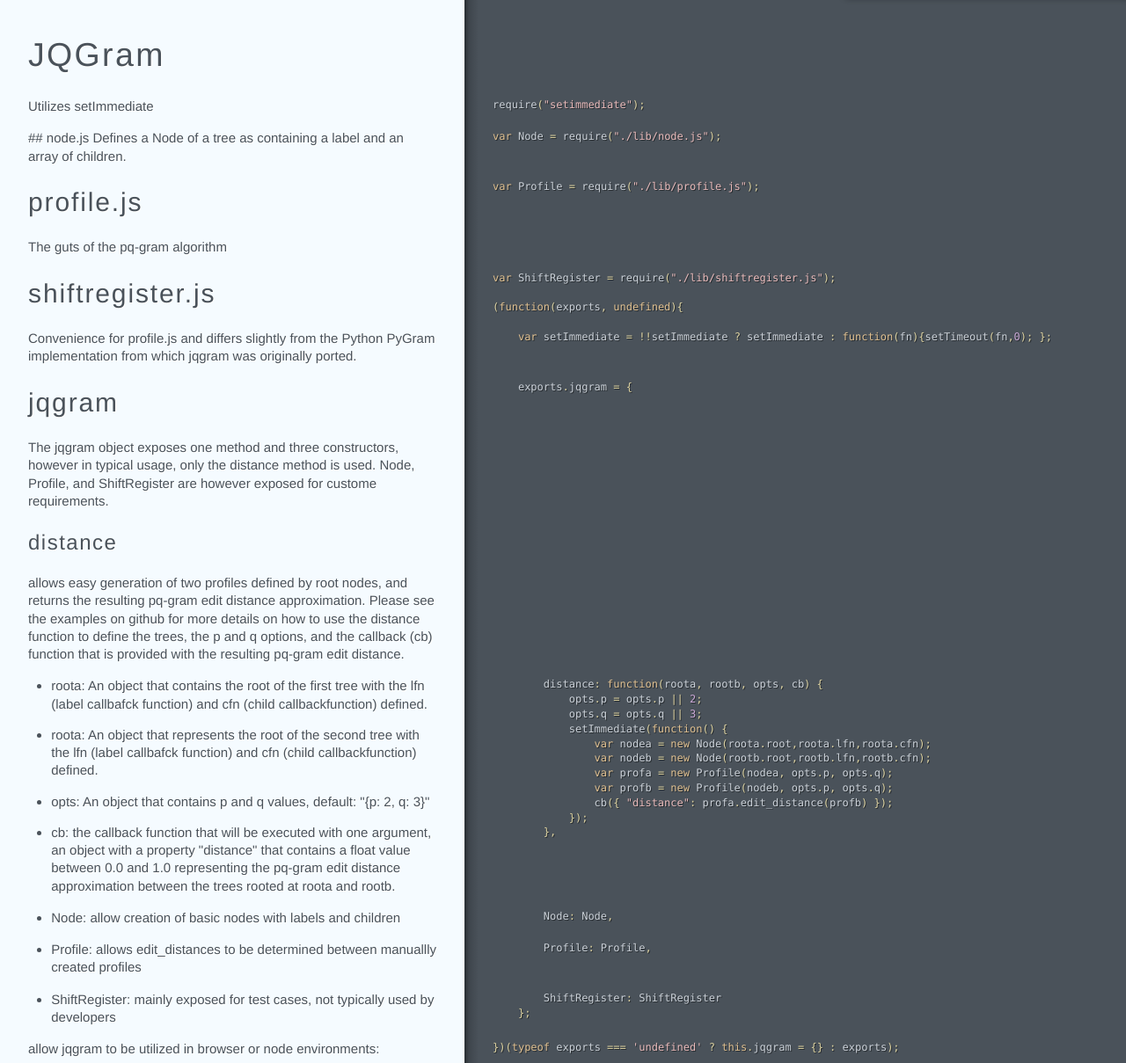
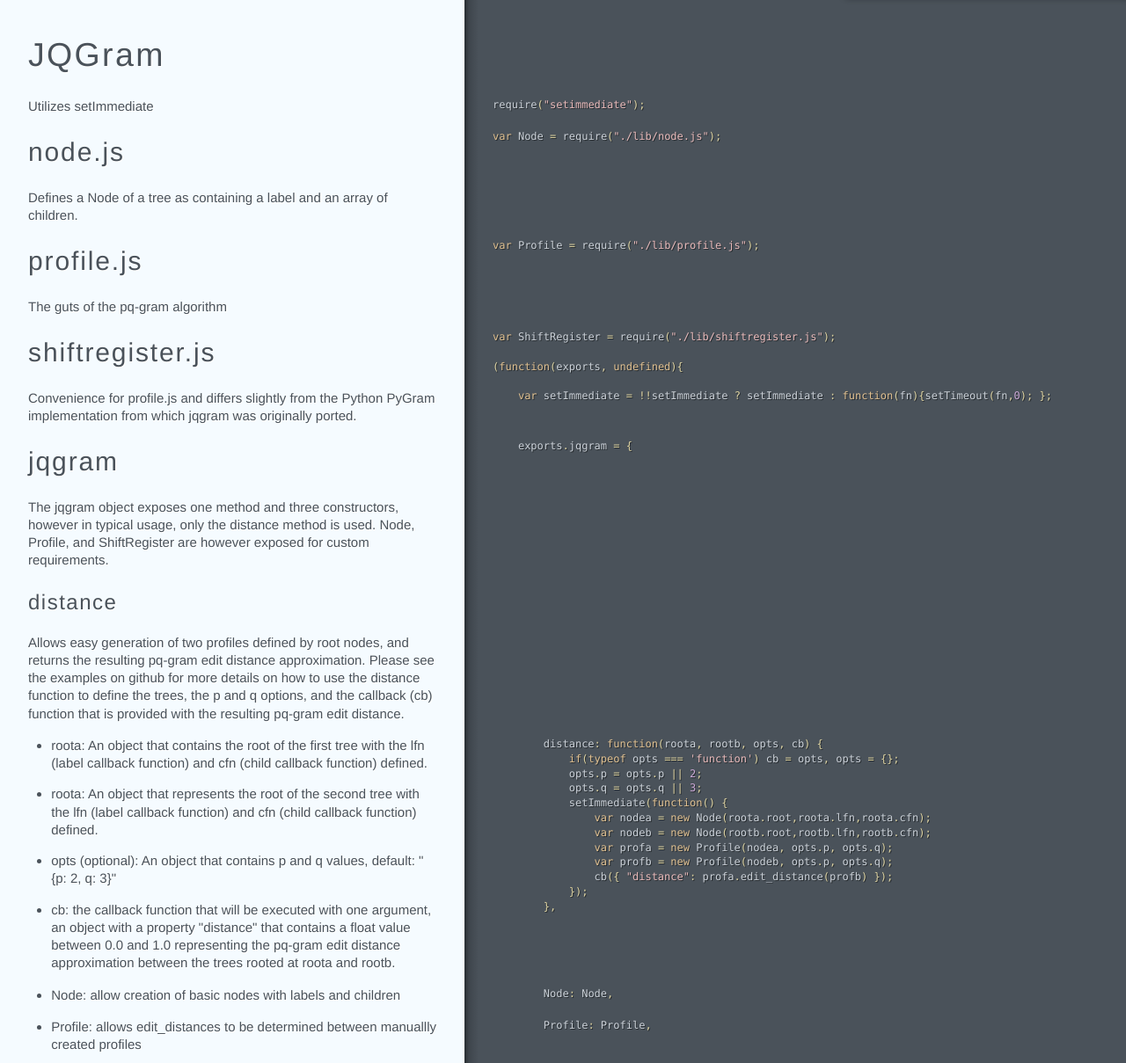
Before and after one commit to hoonto/jqgram, a plain HTML site: page index.html in a window 1280 px wide. Shown: the part 36-1245 px from the top of the page at 88% size. Drawn offline with Linux system fonts and the light colour scheme.

Commit message:
Generated documentation for e8f833f5a45c872ab4e7aee73d96fea9f9a98f42

```diff
--- a/assets/behavior.js
+++ b/assets/behavior.js
@@ -28,6 +28,14 @@ f.event={add:function(a,c,d,e,g){var h,i,j,k,l,m,n,o,p,q,r,s;if(!(a.nodeType===3
           "depth": 1,
           "children": [
             {
+              "type": "heading",
+              "data": {
+                "level": 2,
+                "title": "node.js",
+                "slug": "nodejs"
+              },
+              "depth": 2
+            }, {
               "type": "heading",
               "data": {
                 "level": 2,
@@ -70,6 +78,14 @@ f.event={add:function(a,c,d,e,g){var h,i,j,k,l,m,n,o,p,q,r,s;if(!(a.nodeType===3
       "depth": 1,
       "outline": [
         {
+          "type": "heading",
+          "data": {
+            "level": 2,
+            "title": "node.js",
+            "slug": "nodejs"
+          },
+          "depth": 2
+        }, {
           "type": "heading",
           "data": {
             "level": 2,
--- a/index.html
+++ b/index.html
@@ -1,5 +1,6 @@
-<!DOCTYPE html><html lang="en"><head><title>index</title></head><meta http-equiv="Content-Type" content="text/html; charset=utf-8"><meta name="viewport" content="width=device-width, initial-scale=1.0, minimum-scale=1.0, maximum-scale=1.0"><meta name="groc-relative-root" content=""><meta name="groc-document-path" content="index"><meta name="groc-project-path" content="index.js"><meta name="groc-github-url" content="https://github.com/hoonto/jqgram"><link rel="stylesheet" type="text/css" media="all" href="assets/style.css"><script type="text/javascript" src="assets/behavior.js"></script><body><div id="meta"><div class="file-path"><a href="https://github.com/hoonto/jqgram/blob/master/index.js">index.js</a></div></div><div id="document"><div class="segment"><div class="comments"><div class="wrapper"><h1 id="jqgram">JQGram</h1></div></div></div><div class="segment"><div class="comments"><div class="wrapper"><p>Utilizes setImmediate </p></div></div><div class="code"><div class="wrapper"><span class="nx">require</span><span class="p">(</span><span class="s2">&quot;setimmediate&quot;</span><span class="p">);</span></div></div></div><div class="segment"><div class="comments"><div class="wrapper"><p>## node.js
- Defines a Node of a tree as containing a label and an array of children.</p></div></div><div class="code"><div class="wrapper"><span class="kd">var</span> <span class="nx">Node</span> <span class="o">=</span> <span class="nx">require</span><span class="p">(</span><span class="s2">&quot;./lib/node.js&quot;</span><span class="p">);</span></div></div></div><div class="segment"><div class="comments"><div class="wrapper"><h2 id="profilejs">profile.js</h2>
+<!DOCTYPE html><html lang="en"><head><title>index</title></head><meta http-equiv="Content-Type" content="text/html; charset=utf-8"><meta name="viewport" content="width=device-width, initial-scale=1.0, minimum-scale=1.0, maximum-scale=1.0"><meta name="groc-relative-root" content=""><meta name="groc-document-path" content="index"><meta name="groc-project-path" content="index.js"><meta name="groc-github-url" content="https://github.com/hoonto/jqgram"><link rel="stylesheet" type="text/css" media="all" href="assets/style.css"><script type="text/javascript" src="assets/behavior.js"></script><body><div id="meta"><div class="file-path"><a href="https://github.com/hoonto/jqgram/blob/master/index.js">index.js</a></div></div><div id="document"><div class="segment"><div class="comments"><div class="wrapper"><h1 id="jqgram">JQGram</h1></div></div></div><div class="segment"><div class="comments"><div class="wrapper"><p>Utilizes setImmediate </p></div></div><div class="code"><div class="wrapper"><span class="nx">require</span><span class="p">(</span><span class="s2">&quot;setimmediate&quot;</span><span class="p">);</span></div></div></div><div class="segment"><div class="comments"><div class="wrapper"><h2 id="nodejs">node.js</h2>
+
+<p>Defines a Node of a tree as containing a label and an array of children.</p></div></div><div class="code"><div class="wrapper"><span class="kd">var</span> <span class="nx">Node</span> <span class="o">=</span> <span class="nx">require</span><span class="p">(</span><span class="s2">&quot;./lib/node.js&quot;</span><span class="p">);</span></div></div></div><div class="segment"><div class="comments"><div class="wrapper"><h2 id="profilejs">profile.js</h2>
 
 <p>The guts of the pq-gram algorithm</p></div></div><div class="code"><div class="wrapper"><span class="kd">var</span> <span class="nx">Profile</span> <span class="o">=</span> <span class="nx">require</span><span class="p">(</span><span class="s2">&quot;./lib/profile.js&quot;</span><span class="p">);</span></div></div></div><div class="segment"><div class="comments"><div class="wrapper"><h2 id="shiftregisterjs">shiftregister.js</h2>
 
@@ -9,15 +10,16 @@
 
     <span class="kd">var</span> <span class="nx">setImmediate</span> <span class="o">=</span> <span class="o">!!</span><span class="nx">setImmediate</span> <span class="o">?</span> <span class="nx">setImmediate</span> <span class="o">:</span> <span class="kd">function</span><span class="p">(</span><span class="nx">fn</span><span class="p">){</span><span class="nx">setTimeout</span><span class="p">(</span><span class="nx">fn</span><span class="p">,</span><span class="mi">0</span><span class="p">);</span> <span class="p">};</span></div></div></div><div class="segment"><div class="comments"><div class="wrapper"><h2 id="jqgram">jqgram</h2>
 
-<p>The jqgram object exposes one method and three constructors, however in typical usage, only the distance method is used.  Node, Profile, and ShiftRegister are however exposed for custome requirements.</p></div></div><div class="code"><div class="wrapper">    <span class="nx">exports</span><span class="p">.</span><span class="nx">jqgram</span> <span class="o">=</span> <span class="p">{</span></div></div></div><div class="segment"><div class="comments"><div class="wrapper"><h3 id="distance">distance</h3>
+<p>The jqgram object exposes one method and three constructors, however in typical usage, only the distance method is used.  Node, Profile, and ShiftRegister are however exposed for custom requirements.</p></div></div><div class="code"><div class="wrapper">    <span class="nx">exports</span><span class="p">.</span><span class="nx">jqgram</span> <span class="o">=</span> <span class="p">{</span></div></div></div><div class="segment"><div class="comments"><div class="wrapper"><h3 id="distance">distance</h3>
 
-<p>allows easy generation of two profiles defined by root nodes, and returns the resulting pq-gram edit distance approximation.
+<p>Allows easy generation of two profiles defined by root nodes, and returns the resulting pq-gram edit distance approximation.
 Please see the examples on github for more details on how to use the distance function to define the trees, the p and q options, and the callback (cb) function that is provided with the resulting pq-gram edit distance.</p></div></div><div class="code"><div class="wrapper">    </div></div></div><div class="segment"><div class="comments"><div class="wrapper"><ul>
-<li>roota: An object that contains the root of the first tree with the lfn (label callbafck function) and cfn (child callbackfunction) defined.</li>
-<li>roota: An object that represents the root of the second tree with the lfn (label callbafck function) and cfn (child callbackfunction) defined.</li>
-<li>opts: An object that contains p and q values, default: "{p: 2, q: 3}"</li>
+<li>roota: An object that contains the root of the first tree with the lfn (label callback function) and cfn (child callback function) defined.</li>
+<li>roota: An object that represents the root of the second tree with the lfn (label callback function) and cfn (child callback function) defined.</li>
+<li>opts (optional): An object that contains p and q values, default: "{p: 2, q: 3}"</li>
 <li>cb: the callback function that will be executed with one argument, an object with a property "distance" that contains a float value between 0.0 and 1.0 representing the pq-gram edit distance  approximation between the trees rooted at roota and rootb.</li>
 </ul></div></div><div class="code"><div class="wrapper">        <span class="nx">distance</span><span class="o">:</span> <span class="kd">function</span><span class="p">(</span><span class="nx">roota</span><span class="p">,</span> <span class="nx">rootb</span><span class="p">,</span> <span class="nx">opts</span><span class="p">,</span> <span class="nx">cb</span><span class="p">)</span> <span class="p">{</span>
+            <span class="k">if</span><span class="p">(</span><span class="k">typeof</span> <span class="nx">opts</span> <span class="o">===</span> <span class="s1">&#39;function&#39;</span><span class="p">)</span> <span class="nx">cb</span> <span class="o">=</span> <span class="nx">opts</span><span class="p">,</span> <span class="nx">opts</span> <span class="o">=</span> <span class="p">{};</span>
             <span class="nx">opts</span><span class="p">.</span><span class="nx">p</span> <span class="o">=</span> <span class="nx">opts</span><span class="p">.</span><span class="nx">p</span> <span class="o">||</span> <span class="mi">2</span><span class="p">;</span>
             <span class="nx">opts</span><span class="p">.</span><span class="nx">q</span> <span class="o">=</span> <span class="nx">opts</span><span class="p">.</span><span class="nx">q</span> <span class="o">||</span> <span class="mi">3</span><span class="p">;</span>
             <span class="nx">setImmediate</span><span class="p">(</span><span class="kd">function</span><span class="p">()</span> <span class="p">{</span>
```
